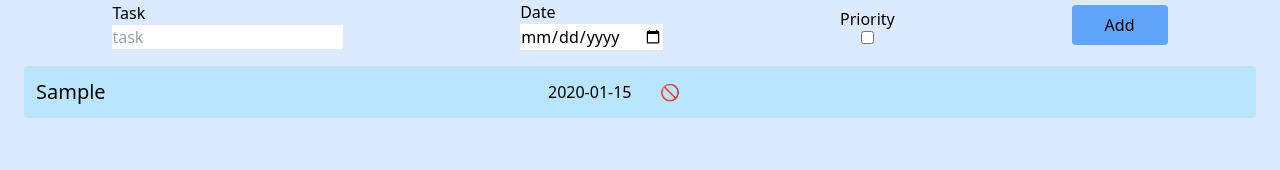
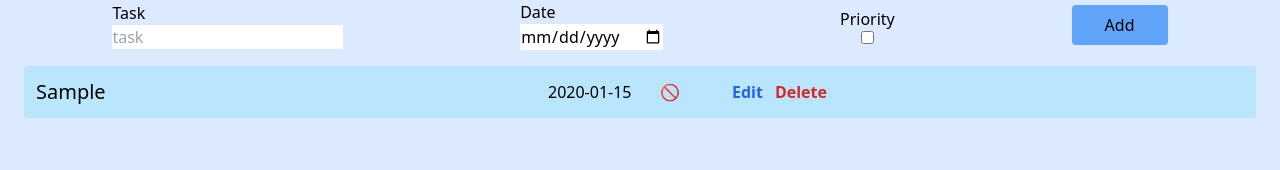
Before and after one commit to Bhagyadilhara/task-manage, a React (Create React App) app: page / in a window 1280 px wide. Both pictures are taken after typing "Sample", "2020-01-15" into the empty fields and a click on the button "Add". Shown: the top 170 px of the page. Built offline with nearby package versions, Linux system fonts and the light colour scheme.

Commit message:
implement task delete

```diff
--- a/src/App.js
+++ b/src/App.js
@@ -31,20 +31,27 @@ function App() {
       return;
     }
 
-    //Methode 01----
+    //Method 01----
     // const sampleList = [...taskList];
     // sampleList.push(tasks);
     // setTaskList(sampleList);
 
-    //Methode 02----
+    //Method 02----
     setTaskList([...taskList,tasks])
 
+
+    //clear inputs after adding a task
     setTasks({
       title: "",
       date: "",
       status: "",
       priority: false,
     })
+  }
+
+  const handleDelete = (id) =>{
+    const newList = taskList.filter((task, idx) => idx !== id);
+    setTaskList(newList);
   }
 
   return (
@@ -92,7 +99,10 @@ function App() {
             <div key={idx} className='flex w-full gap-3 py-3 px-3 bg-sky-200 rounded items-center'>
                 <div className='text-xl w-[500px]'>{task.title}</div>
                 <div className='text-base w-[100px]'>{task.date}</div>
-                <div>{task.priority ? "🔥" : "🚫"}</div>
+                <div className='text-base w-[60px]'>{task.priority ? "🔥" : "🚫"}</div>
+                <button className='text-blue-600 font-bold'>Edit</button>
+                <button className='text-red-600 font-bold'
+                  onClick={()=>handleDelete(idx)}>Delete</button>
             </div>
           ))}
         </div>
```
